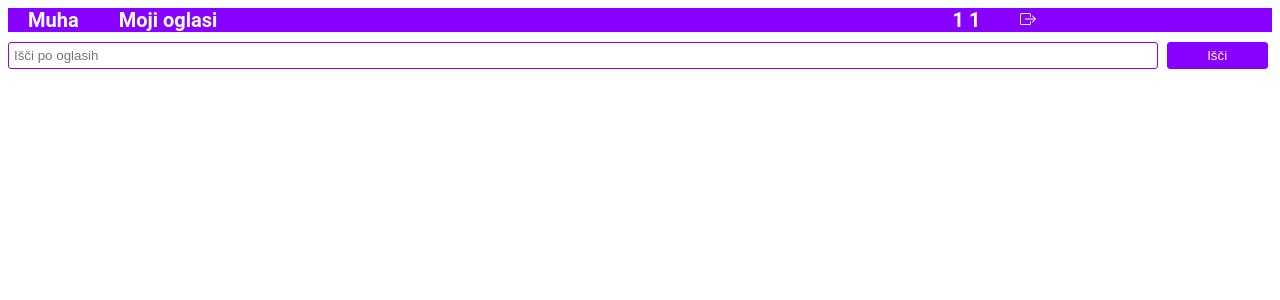
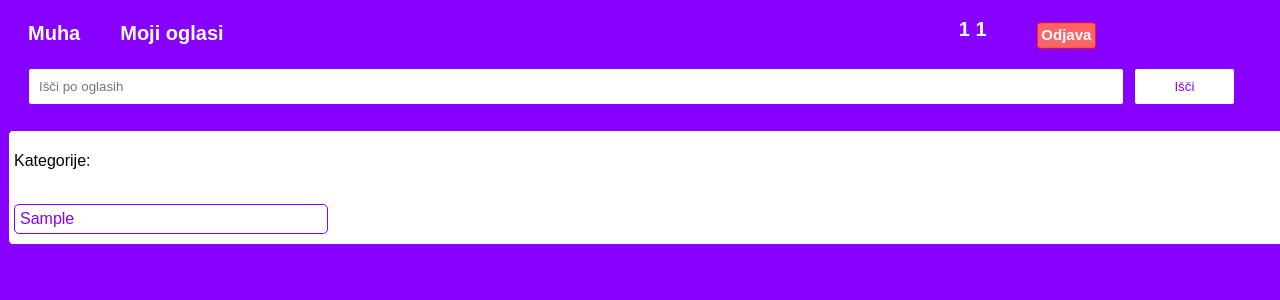
Before and after one commit to aljazorlicnik/Bolha_clone, a PHP site: page / in a window 1280 px wide. Shown: the top 300 px of the page. Run offline with PHP 8.4, Linux system fonts and the light colour scheme; the visitor is signed in with stand-in values (Sample User, id 1); tables that the repository leaves empty hold one stand-in row (values such as "Sample post").

Commit message:
Index, kategorije

```diff
--- a/Styles/style_index.css
+++ b/Styles/style_index.css
@@ -1,4 +1,12 @@
 /* style nav */
+body{
+    background-color: #8800ff;
+}
+
+*{
+    font-family: sans-serif;
+}
+
 .nav {
     background-color: #8800ff;
     border-color: #d000ff;
@@ -24,7 +32,6 @@
     color: #fff;
     text-decoration: none;
     font-size: 20px;
-    font-family: 'Roboto', sans-serif;
     font-weight: bold;
     margin-left: 20px;
     margin-right: 20px;
@@ -32,23 +39,74 @@
 }
 
 .search input{
-    width: 90%;
+    width: 85%;
     margin-top: 10px;
-    padding: 5px;
+    margin-left: 20px;
+    padding: 10px;
     border-radius: 3px;
     border: 1px solid #8800ff;
 }
 
 .search .btn{
     margin-left: 5px;
-    padding: 5px;
+    padding: 10px;
     border-radius: 3px;
     border: 1px solid #8800ff;
-    background-color: #8800ff;
-    color: #fff;
+    background-color: #ffffff;
+    color: #8800ff;
     width: 8%;
+}
+
+.search .btn:hover{
+    background-color: #ce96ff;
+    color: #ffffff;
+    cursor: pointer;
 }
 
 .profil{
     margin-left: 55%;
+    margin-top: 10px;
 }
+
+.odjava{
+    background-color: rgb(252, 102, 102);
+    border-radius: 5px;
+    border: 1px solid red;
+    scale: 0.75;
+    padding: 5px;
+    margin-bottom: 5px;
+}
+
+.content{
+    width: 100%;
+    background-color: #fff;
+    border-radius: 5px;
+    border: 1px solid #8800ff;
+    margin-top: 25px;
+    padding: 5px;
+    margin-bottom: 5px;
+}
+
+.kategorije{
+    display: grid;
+    grid-template-columns: repeat(4, 1fr);
+    grid-gap: 3px;
+}
+
+.kategorije a{
+    color: #8800ff;
+    text-decoration: none;
+}
+
+.kategorija{
+    background-color: #fff;
+    border-radius: 5px;
+    border: 1px solid #8800ff;
+    padding: 5px;
+    margin-bottom: 5px;
+}
+
+.kategorija:hover{
+    background-color: #daafff;
+    color: #fff;
+}
--- a/Styles/style_prijava.css
+++ b/Styles/style_prijava.css
@@ -189,5 +189,5 @@
 }
 
 .reg-btn{
-    scale: 0.75;
+  scale: 0.75;
 }
--- a/index.php
+++ b/index.php
@@ -20,6 +20,7 @@
 <html lang="en">
 <head>
     <meta charset="UTF-8">
+    <meta name="viewport" content="width=device-width, initial-scale=1" />
     <title>Domov - Muha</title>
     <link rel="stylesheet" href="./styles/style_index.css">
 </head>
@@ -31,10 +32,7 @@
             <a href="oglasi.php">Moji oglasi</a>
             <div class="profil">
                 <a href="profil.php?id=<?php echo $id; ?>"><?php echo $ime . " " . $priimek; ?></a>
-                        <a href="odjava.php"><svg xmlns="http://www.w3.org/2000/svg" width="16" height="16" fill="currentColor" class="bi bi-box-arrow-right" viewBox="0 0 16 16">
-  <path fill-rule="evenodd" d="M10 12.5a.5.5 0 0 1-.5.5h-8a.5.5 0 0 1-.5-.5v-9a.5.5 0 0 1 .5-.5h8a.5.5 0 0 1 .5.5v2a.5.5 0 0 0 1 0v-2A1.5 1.5 0 0 0 9.5 2h-8A1.5 1.5 0 0 0 0 3.5v9A1.5 1.5 0 0 0 1.5 14h8a1.5 1.5 0 0 0 1.5-1.5v-2a.5.5 0 0 0-1 0v2z"/>
-  <path fill-rule="evenodd" d="M15.854 8.354a.5.5 0 0 0 0-.708l-3-3a.5.5 0 0 0-.708.708L14.293 7.5H5.5a.5.5 0 0 0 0 1h8.793l-2.147 2.146a.5.5 0 0 0 .708.708l3-3z"/>
-</svg></a>
+                <a class="odjava" href="odjava.php">Odjava</a>
             </div>
         </div>
     </nav>
@@ -44,5 +42,22 @@
                     <button class="btn" type="submit">Išči</button>
         </form>
     </div>
+    <div class="content">
+        <p class="k-naslov">Kategorije:</p><br>
+        <div class="kategorije">
+            <!-- select kategorije and display them in divs -->
+            <?php
+            $sql = "SELECT * FROM kategorije";
+            $result = mysqli_query($link, $sql);
+            while($row = mysqli_fetch_assoc($result)){
+                $id_kategorije = $row['id'];
+                $ime_kategorije = $row['kategorija'];
+                echo "<div class='kategorija'>";
+                echo "<a href='kategorija.php?id=$id_kategorije'><div>$ime_kategorije</div></a>";
+                echo "</div>";
+            }
+            ?>
+        </div>
+    </div>
 </body>
 </html>
--- a/registracija.php
+++ b/registracija.php
@@ -31,7 +31,7 @@
                 <button class="btn" type="submit">Registriraj se</button>
             </div>
             <div class="input">
-            <a class="prijava" href="prijava.html">Ste že registrirani? Prijavite se.</a>
+            <a class="prijava" href="prijava.php">Ste že registrirani? Prijavite se.</a>
             </div>
         </form>
     </div>
```
Also changed, not shown: kategorija.php (added, +80 -0 lines).
